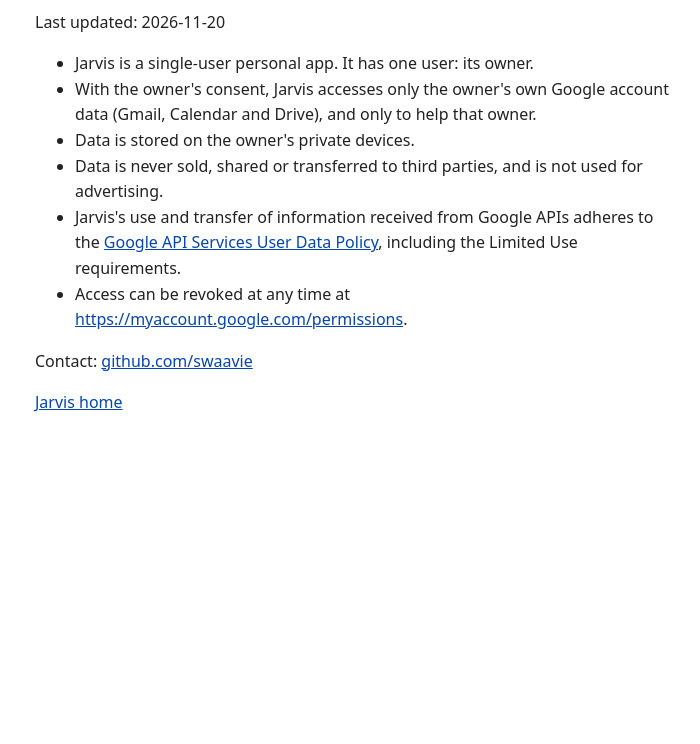
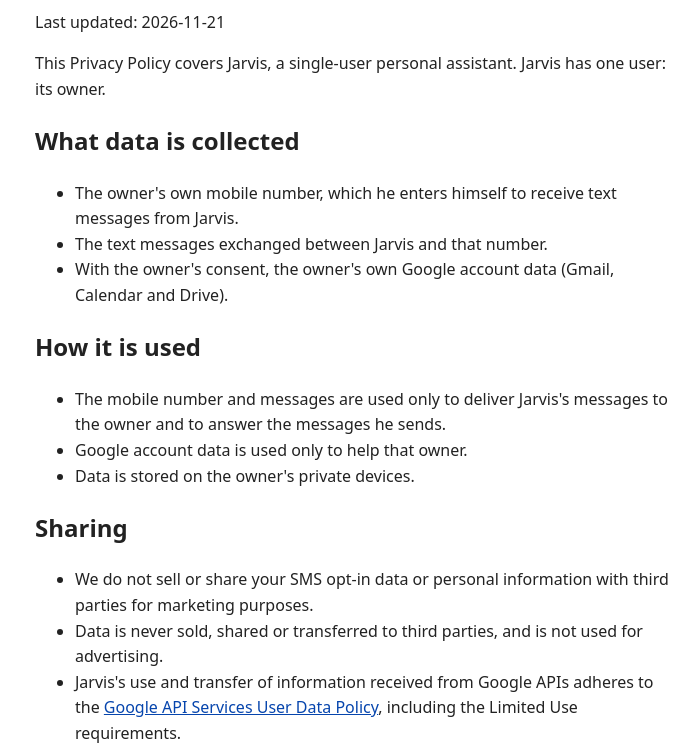
Before and after one commit to swaavie/swaavie.github.io, a plain HTML site: page jarvis/privacy.html in a window 1280 px wide. Shown: the part 95-839 px from the top of the page, without its empty margins (285-985 px from the left). Before the commit the page ends 800 px from the top, so only its background shows below. Drawn offline with Linux system fonts and the light colour scheme.

Commit message:
Jarvis: Privacy Policy and Terms & Conditions for A2P 10DLC

```diff
--- a/jarvis/privacy.html
+++ b/jarvis/privacy.html
@@ -1,16 +1,29 @@
 <!doctype html>
-<html lang="en"><head><meta charset="utf-8"><meta name="viewport" content="width=device-width,initial-scale=1"><title>Jarvis Privacy Policy</title><style>body{font-family:system-ui,sans-serif;max-width:40rem;margin:2rem auto;padding:0 1rem;line-height:1.6;color:#222}a{color:#0645ad}</style></head>
+<html lang="en"><head><meta charset="utf-8"><meta name="viewport" content="width=device-width,initial-scale=1"><title>Privacy Policy</title><style>body{font-family:system-ui,sans-serif;max-width:40rem;margin:2rem auto;padding:0 1rem;line-height:1.6;color:#222}a{color:#0645ad}</style></head>
 <body>
-<h1>Jarvis Privacy Policy</h1>
-<p>Last updated: 2026-11-20</p>
+<h1>Privacy Policy</h1>
+<p>Last updated: 2026-11-21</p>
+<p>This Privacy Policy covers Jarvis, a single-user personal assistant. Jarvis has one user: its owner.</p>
+<h2>What data is collected</h2>
 <ul>
-<li>Jarvis is a single-user personal app. It has one user: its owner.</li>
-<li>With the owner's consent, Jarvis accesses only the owner's own Google account data (Gmail, Calendar and Drive), and only to help that owner.</li>
+<li>The owner's own mobile number, which he enters himself to receive text messages from Jarvis.</li>
+<li>The text messages exchanged between Jarvis and that number.</li>
+<li>With the owner's consent, the owner's own Google account data (Gmail, Calendar and Drive).</li>
+</ul>
+<h2>How it is used</h2>
+<ul>
+<li>The mobile number and messages are used only to deliver Jarvis's messages to the owner and to answer the messages he sends.</li>
+<li>Google account data is used only to help that owner.</li>
 <li>Data is stored on the owner's private devices.</li>
+</ul>
+<h2>Sharing</h2>
+<ul>
+<li>We do not sell or share your SMS opt-in data or personal information with third parties for marketing purposes.</li>
 <li>Data is never sold, shared or transferred to third parties, and is not used for advertising.</li>
 <li>Jarvis's use and transfer of information received from Google APIs adheres to the <a href="https://developers.google.com/terms/api-services-user-data-policy">Google API Services User Data Policy</a>, including the Limited Use requirements.</li>
-<li>Access can be revoked at any time at <a href="https://myaccount.google.com/permissions">https://myaccount.google.com/permissions</a>.</li>
+<li>Google access can be revoked at any time at <a href="https://myaccount.google.com/permissions">https://myaccount.google.com/permissions</a>. Text messages stop when the owner replies STOP.</li>
 </ul>
+<p>See also: <a href="terms.html">Terms &amp; Conditions</a> · <a href="sms-consent.html">SMS Consent</a></p>
 <p>Contact: <a href="https://github.com/swaavie">github.com/swaavie</a></p>
 <p><a href="./">Jarvis home</a></p>
 </body></html>
```
Also changed, not shown: jarvis/sms-consent.html (+1 -1 lines), jarvis/terms.html (added, +19 -0 lines).
